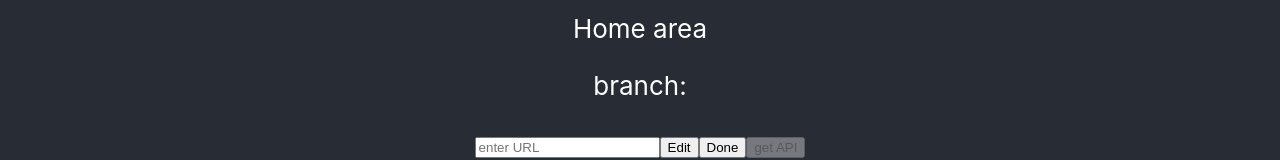
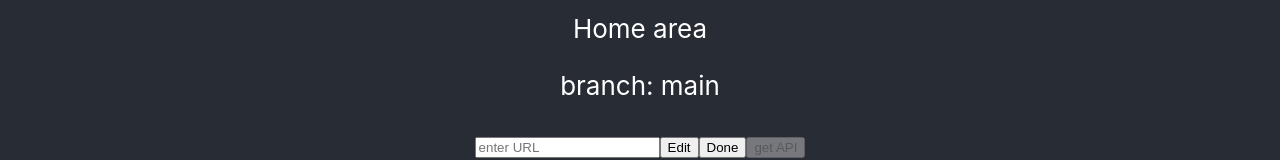
Before and after one commit to buzuko/myAppRepo, a React (Create React App) app: page /Home in a window 1280 px wide. Shown: the part 515-675 px from the top of the page. Built offline with nearby package versions, Linux system fonts and the light colour scheme; no server answers.

Commit message:
change branch name in home.js

```diff
--- a/src/Home.js
+++ b/src/Home.js
@@ -45,7 +45,7 @@ function Home() {
                 Home area
             </p>
             <p>
-                branch:
+                branch: main
             </p>
             <form onSubmit={handleSubmit}>
                 <input
```
